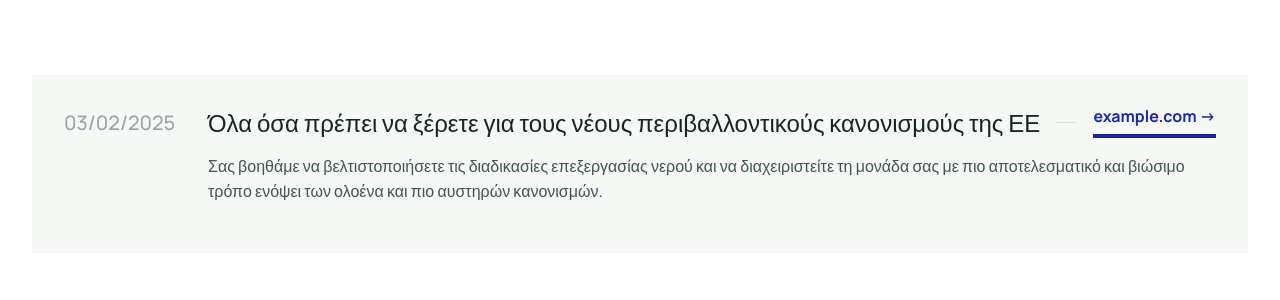
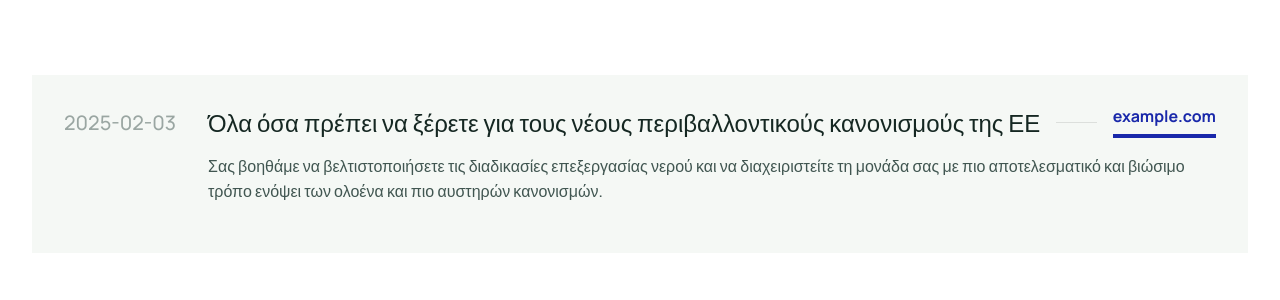
Before and after one commit to anna-filou/cid-studies.com, a Jekyll site: the page built from news.html, in a window 1280 px wide. Shown: the part 334-634 px from the top of the page. Built offline with Jekyll 4.4.1, drawn with Linux system fonts in a browser that asks for light colours.

Commit message:
News Done

```diff
--- a/_layouts/news.liquid
+++ b/_layouts/news.liquid
@@ -4,26 +4,28 @@ layout: default
 
 <section class="pv5 container flex flex-column flex-row-l gap5">
     <div class="items-start w-50">
-        <h2 class="f1 fw4 ma0 brand">Νέα</h2>
+        <h2 class="f1 fw4 ma0 brand">{{site.data.news.title}}</h2>
     </div>
     <div class="w-50">
-        <p class="lh-copy pt3 pb3">Σας βοηθάμε να βελτιστοποιήσετε τις διαδικασίες επεξεργασίας νερού και να διαχειριστείτε τη μονάδα σας με πιο αποτελεσματικό και βιώσιμο τρόπο ενόψει των ολοένα και πιο αυστηρών κανονισμών και των κοστολογικών απαιτήσεων.</p>
+        <p class="lh-copy pt3 pb3">{{site.data.news.description}}</p>
         <a class="b-brand bb bw2 pb2 dim link nowrap mono b" href="https://google.com">ΕΠΙΚΟΙΝΩΝΗΣΤΕ ΜΑΖΙ ΜΑΣ →</a>
     </div>
 </section>
 
 <section class="container pv5">
 
+{% for post in site.data.news.posts %}
     <div class="mb5 bg-secondary pa4">
         <div class="flex flex-column flex-row-l items-start items-center-l gap3">
-            <div class="f4 fw5 secondary o-50 w4">03/02/2025</div>
-            <h2 class="f3 fw5 ma0">Όλα όσα πρέπει να ξέρετε για τους νέους περιβαλλοντικούς κανονισμούς της ΕΕ</h2>
+            <div class="f4 fw5 secondary o-50 w4">{{post.date}}</div>
+            <h2 class="f3 fw5 ma0">{{post.title}}</h2>
             <div class="dn db-l flex-auto bg-black-10 bar"></div>
-            <a class="b-brand bb bw2 pb2 link b dim nowrap" href="https://google.com">example.com -></a>
+            <a class="b-brand bb bw2 pb2 link b dim nowrap" href="{{post.link}}">{{post.link_text}}</a>
         </div>
         <div class="fw5 secondary lh-copy list flex flex-column flex-row-l items-start items-center-l gap3">
             <div class="w4 flex-shrink-0"></div>
-            <p>Σας βοηθάμε να βελτιστοποιήσετε τις διαδικασίες επεξεργασίας νερού και να διαχειριστείτε τη μονάδα σας με πιο αποτελεσματικό και βιώσιμο τρόπο ενόψει των ολοένα και πιο αυστηρών κανονισμών.</p>
+            <p>{{post.description}}</p>
         </div>
     </div>
+    {% endfor %}
 </section>
```
Also changed, not shown: _data/news.yml (added, +9 -0 lines).
